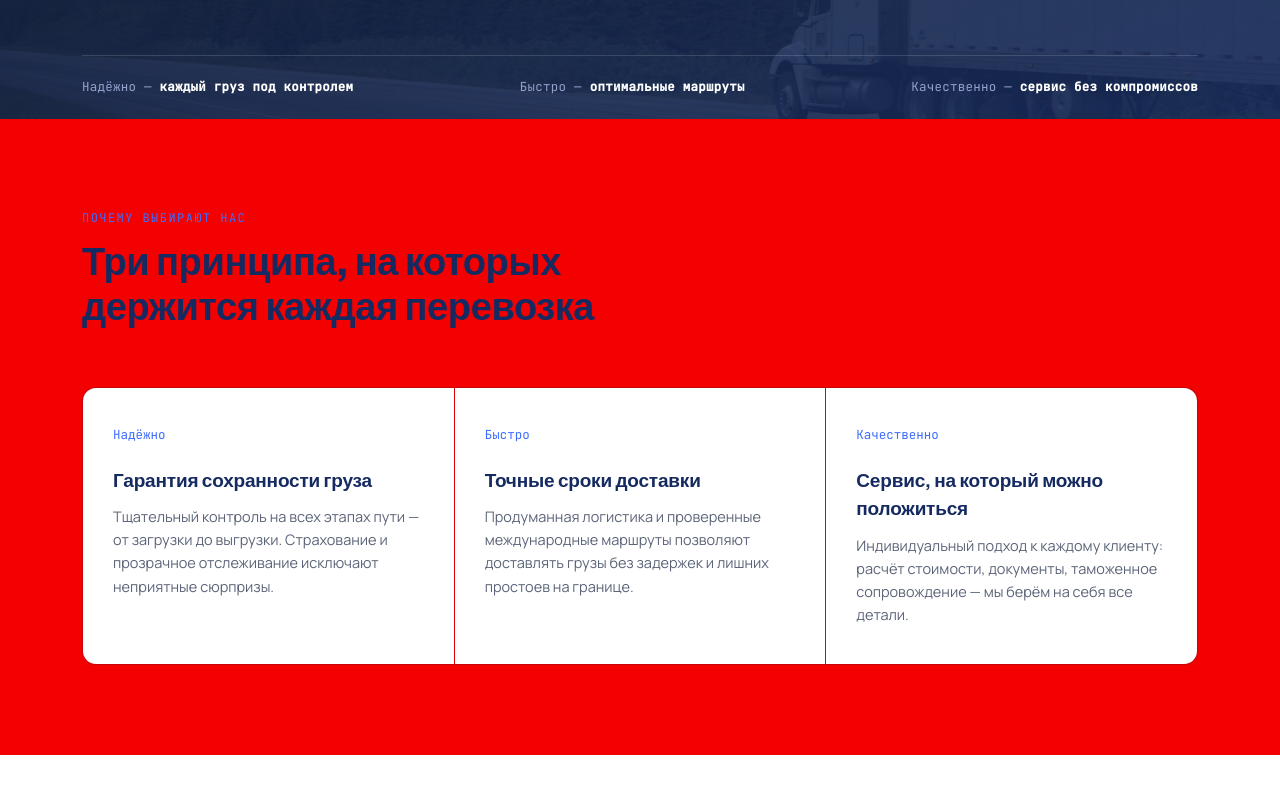
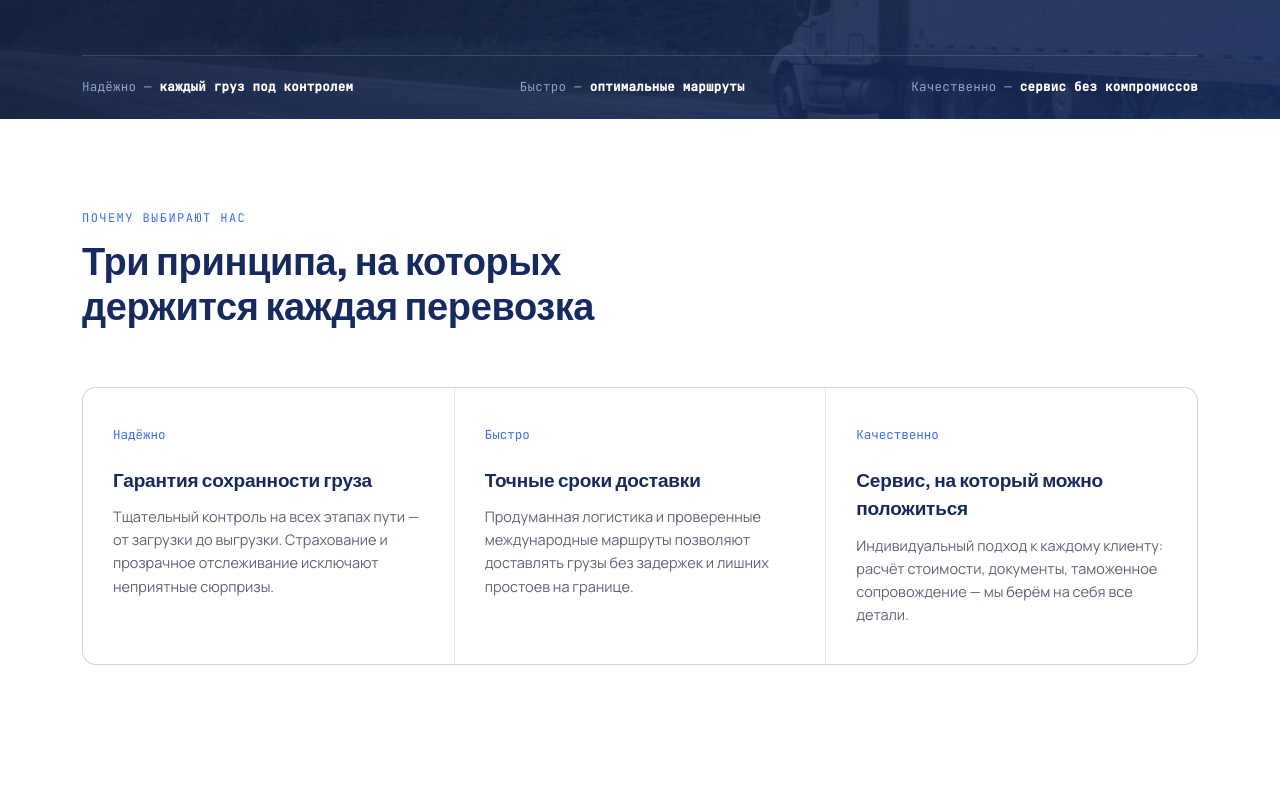
Before and after one commit to alihnwx/feniks_app, a Next.js app: page / in a window 1280 px wide. Shown: the part 663-1460 px from the top of the page. Built offline with nearby package versions, Linux system fonts and the light colour scheme.

Commit message:
fixing still

```diff
--- a/app/globals.css
+++ b/app/globals.css
@@ -7,7 +7,7 @@
   --navy-light: #16306b;
   --blue-accent: #3d6dff;
   --white: #ffffff;
-  --paper: #f30000;
+  --paper: #87afff;
   --ink: #0a1530;
   --grey: #5b6478;
   --line: rgba(10, 21, 48, 0.1);
@@ -388,7 +388,7 @@ nav.links a:hover {
 }
 
 .values {
-  background: var(--paper);
+  background: var(--white);
   padding: 90px 0;
 }
 
```
